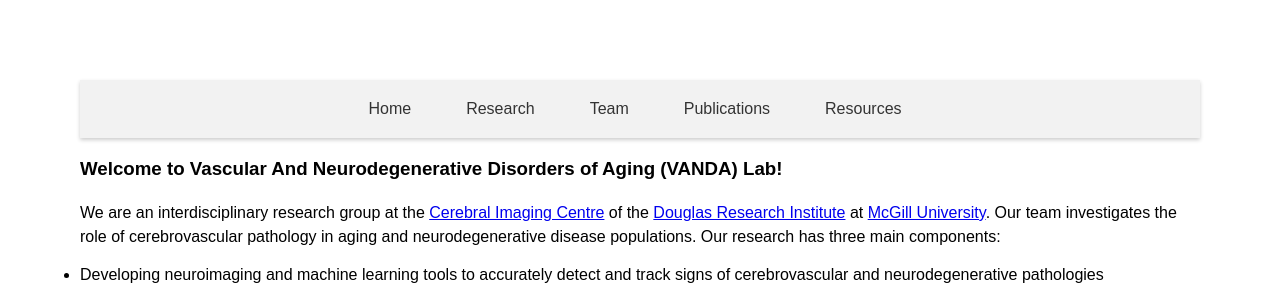
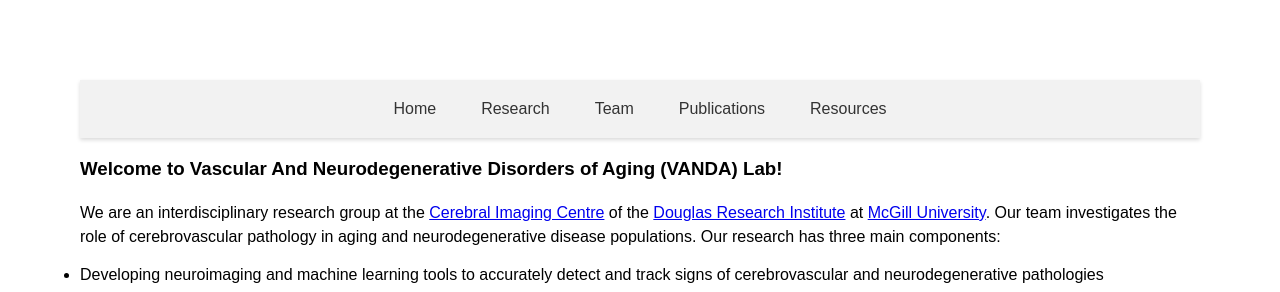
Before and after one commit to VANDAlab/VANDAlab.github.io, a Jekyll site: the page index.html, which Jekyll copies as it is, in a window 1280 px wide. Shown: the top 292 px of the page. Built offline with Jekyll 4.4.1, drawn with Linux system fonts in a browser that asks for light colours.

Commit message:
Update style.css

```diff
--- a/assets/css/style.css
+++ b/assets/css/style.css
@@ -1,25 +1,33 @@
 /* Reset default margin and padding for all elements */
-
-
 * {
   margin: 0;
   padding: 0;
   box-sizing: border-box;
 }
 
+/* BODY */
 body {
-  margin: 80px; /* Adjust this value to set the desired margin size */
-  font-family: Arial, sans-serif; /* Set the font family to Arial */
+  margin: 80px;  /* desktop spacing */
+  font-family: Arial, sans-serif;
+  max-width: 100%;
+  overflow-x: hidden;
 }
 
-/* Add space below paragraphs */
+/* MOBILE margin fix */
+@media (max-width: 768px) {
+  body {
+    margin: 15px;   /* much smaller white margins on phone */
+  }
+}
+
+/* PARAGRAPHS */
 p {
   margin-top: 1.3rem;
   margin-bottom: 1rem;
-  line-height: 1.5; /* Adjust this value to increase or decrease the space between lines of text */
+  line-height: 1.5;
 }
 
-/* Add space around images */
+/* IMAGES */
 img {
   margin: 1.6rem 0;
   display: block;
@@ -32,7 +40,7 @@
   height: auto;
 }
 
-/* Image slider */
+/* IMAGE SLIDER */
 .image-slider {
   display: flex;
   overflow: hidden;
@@ -42,19 +50,15 @@
 .image-slider img {
   display: none;
   width: 100%;
-  height: auto;
   object-fit: contain;
 }
 
 .image-slider img.visible {
   display: block;
-}
-
-.image-slider img.visible {
   opacity: 1;
 }
 
-/* Tab styles */
+/* TABS */
 .tab {
   display: none;
 }
@@ -82,7 +86,7 @@
   border-bottom: 1px solid #fff;
 }
 
-/* Team member styles */
+/* TEAM GRID */
 .team-container {
   display: grid;
   grid-template-columns: repeat(4, 1fr);
@@ -98,82 +102,81 @@
   height: auto;
 }
 
-
-/* Navbar styles */
+/* NAVBAR */
 .navbar {
-  background-color: #f8f8f8; /* Adjust the color as desired */
-  padding: 10px; /* Adjust the padding as desired */
-  box-shadow: 0 2px 4px rgba(0, 0, 0, 0.2); /* Optional: add a subtle shadow */
+  background-color: #f8f8f8;
+  padding: 12px 16px;
+  box-shadow: 0 2px 4px rgba(0, 0, 0, 0.15);
 }
 
 .tabs {
   display: flex;
-  justify-content: right; /* Optional: center the tabs */
+  flex-wrap: wrap;
+  justify-content: flex-end;
+  gap: 10px;
 }
 
 .tabs a {
-  margin-right: 10px; /* Adjust this value to increase or decrease the space between tabs */
-  padding: 5px 10px; /* Adjust the padding for a more comfortable tab size */
-  text-decoration: none; /* Remove the underline */
-  color: #333; /* Adjust the link color as desired */
+  padding: 8px 12px;
+  text-decoration: none;
+  color: #333;
+  border-radius: 4px;
+  font-size: 16px;
 }
 
 .tabs a:hover {
-  background-color: #eee; /* Adjust the background color for the hover effect */
-  border-radius: 3px; /* Optional: add some border-radius for a rounded appearance */
+  background-color: #eee;
 }
 
-header h1, h2, h3, h4 {
-  margin-top: 20px; /* Adjust this value to increase or decrease the space before the headers */
+/* HEADINGS */
+header h1, header h2, header h3, header h4 {
+  margin-top: 20px;
   margin-bottom: 10px;
 }
 
+/* LIST ITEMS */
 li {
   line-height: 1.3;
   margin-bottom: 10px;
 }
 
-/* Ensure content scales properly */
-body {
-    max-width: 100%;
-    overflow-x: hidden; /* Prevent horizontal scrolling */
+/* RESPONSIVE LAYOUT FIXES */
+@media screen and (max-width: 768px) {
+  .container {
+    padding: 10px;
   }
 
-/* Fix text and images so they don’t overflow */
-img, iframe, video {
-    max-width: 100%;
-    height: auto; /* Maintain aspect ratio */
-}
-
-/* Ensure navbar items are readable on mobile */
   .navbar {
-    display: flex;
-    flex-direction: column; /* Stack items on small screens */
-    align-items: center;
     text-align: center;
   }
 
-/* Responsive adjustments */
-@media screen and (max-width: 768px) {
-    .container {
-        padding: 10px; /* Reduce padding */
+  .tabs {
+    justify-content: center;
+    gap: 6px;
   }
 
-    .navbar a {
-        font-size: 14px; /* Smaller font for better mobile layout */
-        padding: 8px;
+  .tabs a {
+    padding: 10px;
+    font-size: 15px;
   }
 
-    .team-category, .research-section {
-        text-align: center; /* Align content better */
-        padding: 15px;
+  .team-container {
+    grid-template-columns: repeat(2, 1fr); /* better on phone */
   }
 }
 
-/* Reset box-sizing */
-* { box-sizing: border-box; }
+/* FIXED HEADER (if used) */
+.site-header {
+  position: fixed;
+  top: 0;
+  left: 0;
+  right: 0;
+  background: white;
+  z-index: 9999;
+  border-bottom: 1px solid rgba(0,0,0,0.06);
+}
 
-/* container that centers content */
+/* CONTAINER */
 .container {
   display:flex;
   align-items:center;
@@ -184,21 +187,14 @@
   margin: 0 auto;
 }
 
-/* header */
-.site-header {
-  position: fixed;
-  top: 0;
-  left: 0;
-  right: 0;
-  background: white;         /* or your color */
-  z-index: 9999;             /* ensure it's above other content */
-  border-bottom: 1px solid rgba(0,0,0,0.06);
+/* LOGO */
+.logo {
+  text-decoration:none;
+  font-weight:700;
+  font-size:1.125rem;
 }
 
-/* logo */
-.logo { text-decoration:none; font-weight:700; font-size:1.125rem; }
-
-/* nav for desktop */
+/* NAV LIST */
 .main-nav .nav-list {
   display:flex;
   gap:1rem;
@@ -208,17 +204,18 @@
   align-items:center;
 }
 
-/* nav links */
+/* NAV LINKS */
 .main-nav a {
   display:inline-block;
   padding:0.5rem 0.75rem;
   text-decoration:none;
   font-size:1rem;
+  color: #333;
 }
 
-/* hamburger button (hidden on desktop) */
+/* HAMBURGER BUTTON */
 .nav-toggle {
-  display:none; /* shown on mobile via media query */
+  display:none;
   background: none;
   border: none;
   padding: 0.5rem;
@@ -226,7 +223,7 @@
   min-height:44px;
 }
 
-/* simple hamburger icon styling */
+/* HAMBURGER ICON */
 .hamburger,
 .hamburger::before,
 .hamburger::after {
```
Lines whose indentation alone changed are shown as unchanged.
